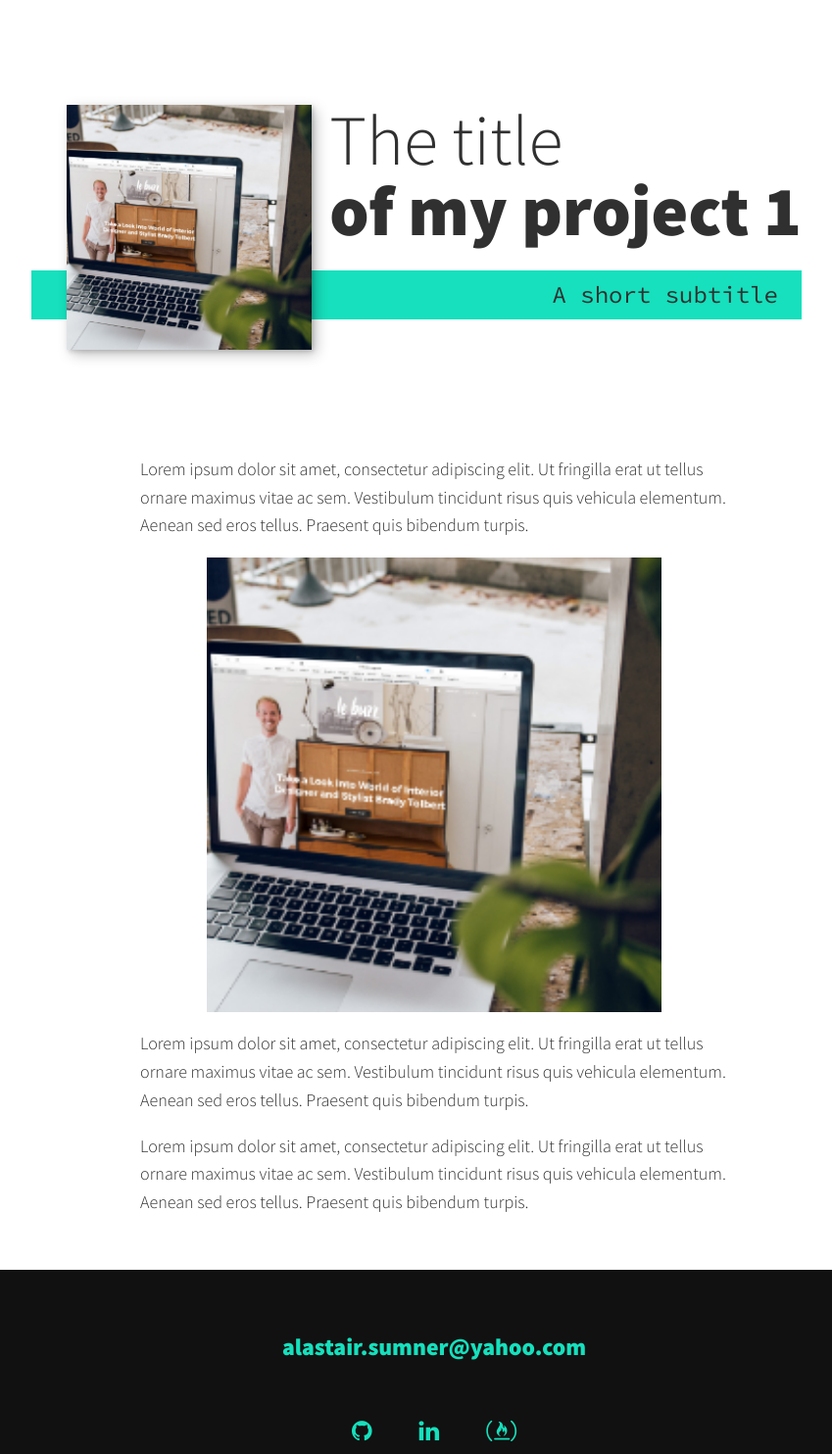
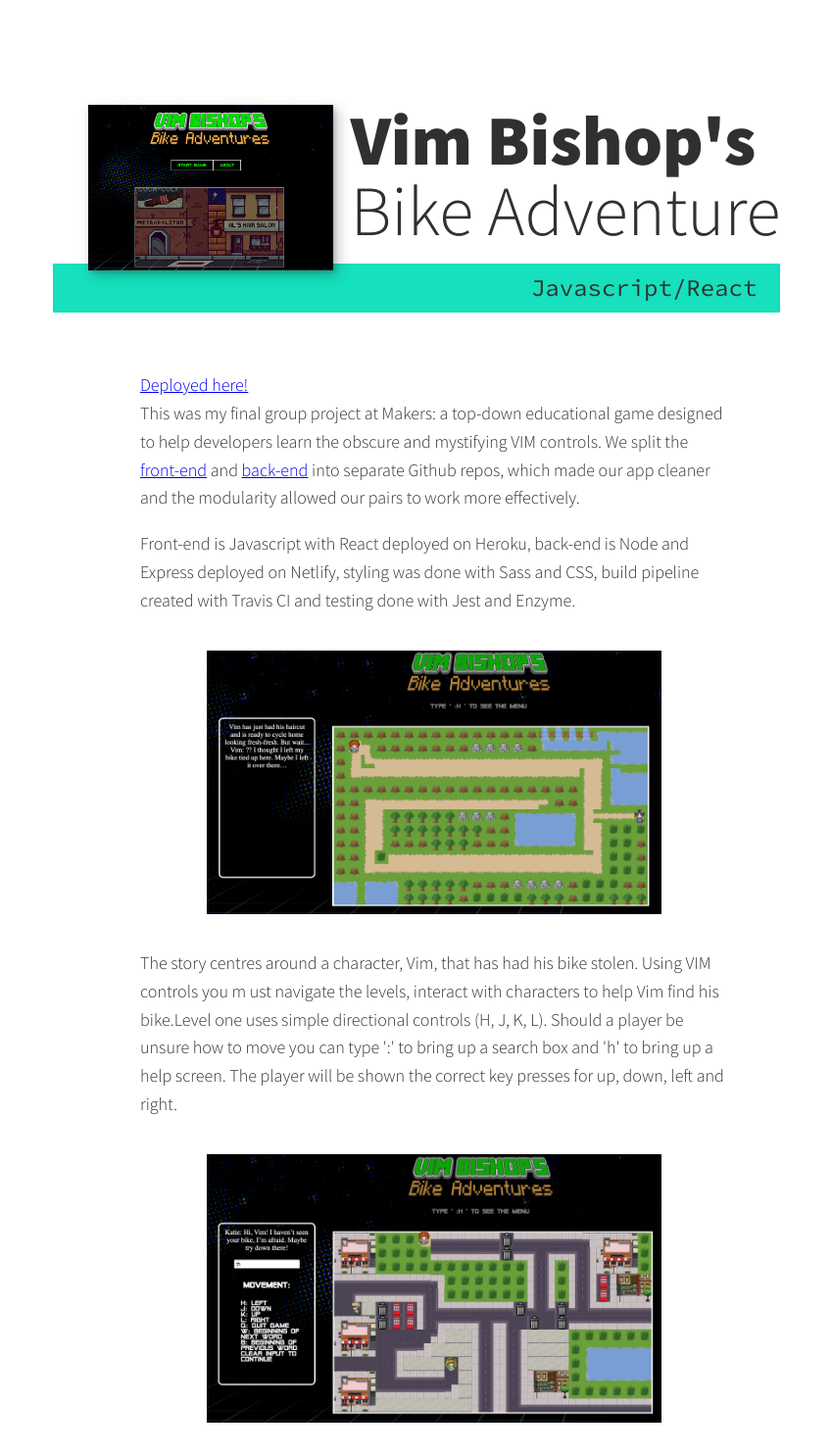
Before and after one commit to Sumner1185/portfolio_website, a plain HTML site: page portfolio-items/portfolio-item-1.html in a window 1280 px wide. Shown: the part 89-1573 px from the top of the page at 98% size, without its empty margins (197-1046 px from the left). Drawn offline with nearby package versions, Linux system fonts and the light colour scheme.

Commit message:
Update portfolio 1 page

```diff
--- a/css/style.css
+++ b/css/style.css
@@ -284,6 +284,24 @@ header {
   }
 }
 
+.portfolio__1-intro {
+  position: relative;
+  padding-bottom: 1em;
+}
+
+@media (min-width: 600px) {
+  .portfolio__1-intro {
+    display: grid;
+    width: min-content;
+    margin: 0 auto;
+    grid-column-gap: 1em;
+    grid-template-areas:
+      "img title"
+      "img subtitle";
+    grid-template-columns: min-content max-content;
+  }
+}
+
 /* my services section */
 
 .my-services {
@@ -490,3 +508,12 @@ header {
   margin-right: auto;
   width: 50%;
 }
+
+.portfolio1-item-individual-img {
+  display: block;
+  margin-left: auto;
+  margin-right: auto;
+  width: 50%;
+  padding-top: 1em;
+  padding-bottom: 1em;
+}
--- a/portfolio-items/portfolio-item-1.html
+++ b/portfolio-items/portfolio-item-1.html
@@ -34,22 +34,41 @@
       </nav>
     </header>
 
-    <section class="intro">
+    <section class="portfolio__1-intro">
       <h1 class="section__title section__title--intro">
-        The title <strong>of my project 1</strong>
+        <strong>Vim Bishop's</strong> Bike Adventure
       </h1>
-      <p class="section__subtitle section__subtitle--intro">A short subtitle</p>
-      <img src="../img/image1.png" alt="" class="intro__img">
+      <p class="section__subtitle section__subtitle--intro">Javascript/React</p>
+      <img src="../img/vb-startscreen.png" alt="" class="intro__img">
     </section>
 
     <div class="portfolio-item-individual">
-      <p>Lorem ipsum dolor sit amet, consectetur adipiscing elit. Ut fringilla erat ut tellus ornare maximus vitae ac sem.
-        Vestibulum tincidunt risus quis vehicula elementum. Aenean sed eros tellus. Praesent quis bibendum turpis.</p>
-        <img src="../img/image6.png" alt="" class="portfolio-item-individual-img">
-      <p>Lorem ipsum dolor sit amet, consectetur adipiscing elit. Ut fringilla erat ut tellus ornare maximus vitae ac sem.
-        Vestibulum tincidunt risus quis vehicula elementum. Aenean sed eros tellus. Praesent quis bibendum turpis.</p>
-      <p>Lorem ipsum dolor sit amet, consectetur adipiscing elit. Ut fringilla erat ut tellus ornare maximus vitae ac sem.
-        Vestibulum tincidunt risus quis vehicula elementum. Aenean sed eros tellus. Praesent quis bibendum turpis.</p>
+      <p>
+        <a href="https://vimvincible.netlify.app/" target="_blank">Deployed here!</a><br>
+        This was my final group project at Makers: a top-down educational game designed to help developers learn the obscure
+        and mystifying VIM controls. We split the <a href="https://github.com/RaeRachael/invimcible_front_end" target="_blank">front-end</a>
+        and <a href="https://github.com/tristanlangford/invimcible_back_end" target="_blank">back-end</a> into separate Github repos,
+        which made our app cleaner and the modularity allowed our pairs to work more effectively.
+      </p>
+      <p>
+        Front-end is Javascript with React deployed on Heroku, back-end is Node and Express deployed on Netlify, styling was done with Sass
+        and CSS, build pipeline created with Travis CI and testing done with Jest and Enzyme.
+      </p>
+      <img src="../img/vb-level1.png" alt="Vim Bishop's Bike Adventure Level 1" class="portfolio1-item-individual-img">
+      <p>The story centres around a character, Vim, that has had his bike stolen. Using VIM controls
+        you m ust navigate the levels, interact with characters to help Vim find his bike.Level one uses simple directional controls (H, J, K, L). Should a player be unsure how to move you can type ':' to bring up
+        a search box and 'h' to bring up a help screen. The player will be shown the correct key presses for up, down, left and right.
+      </p>
+      <img src="../img/vb-level2.png" alt="Vim Bishop's Bike Adventure Level 2" class="portfolio1-item-individual-img">
+      <p>Level 2 grows on the available controls as Vim finds himself unable to bypass barriers to continue his search. As per the screenshot
+        below the helpscreen now shows 'w' and 'b', the VIM commands to jump to the beginning of the next word and the beginning of the
+        previous word respectively. There are also more characters to interact with along the way. The game can be quit at any time using the
+        ':q' command bringing the player back to the home screen.
+      </p>
+      <p>
+        Future developments to the game include more levels, more interaction with characters bringing in more VIM commands and deciding whether Vim
+        will ever find his bike! 😈
+      </p>
     </div>
 
     <!-- Footer -->
--- a/portfolio-items/portfolio-item-4.html
+++ /dev/null
@@ -1,81 +0,0 @@
-<!DOCTYPE html>
-<html lang="en">
-  <head>
-    <meta charset="UTF-8">
-    <meta name="viewport" content="width-device-width, initial-scale=1.0">
-    <title>Al's Portfolio Site</title>
-    <link rel="stylesheet"
-    href="https://cdnjs.cloudflare.com/ajax/libs/normalize/8.0.1/normalize.min.css" integrity="sha512-NhSC1YmyruXifcj/KFRWoC561YpHpc5Jtzgvbuzx5VozKpWvQ+4nXhPdFgmx8xqexRcpAglTj9sIBWINXa8x5w==" crossorigin="anonymous" />
-    <link rel="stylesheet"
-    href="https://cdnjs.cloudflare.com/ajax/libs/font-awesome/5.14.0/css/all.css" integrity="sha512-1PKOgIY59xJ8Co8+NE6FZ+LOAZKjy+KY8iq0G4B3CyeY6wYHN3yt9PW0XpSriVlkMXe40PTKnXrLnZ9+fkDaog==" crossorigin="anonymous" />
-    <link rel="stylesheet" href="https://cdnjs.cloudflare.com/ajax/libs/font-awesome/4.7.0/css/font-awesome.min.css">
-
-    <!-- Fonts -->
-    <link href="https://fonts.googleapis.com/css?family=Source+Code+Pro:400,900|Source+Sans+Pro:300,900&display=swap" rel="stylesheet">
-
-    <link rel="stylesheet" href="../css/style.css">
-  </head>
-
-  <body>
-    <header>
-      <div class="logo">
-        <img src="../img/logo.png" alt="">
-      </div>
-      <button class="nav-toggle" aria-label="toggle navigation">
-        <span class="hamburger"></span>
-      </button>
-      <nav class="nav">
-        <ul class="nav__list">
-          <li class="nav__item"><a href="../index.html" class="nav__link">Home</a></li>
-          <li class="nav__item"><a href="../index.html#services" class="nav__link">My Services</a></li>
-          <li class="nav__item"><a href="../index.html#about" class="nav__link">About Me</a></li>
-          <li class="nav__item"><a href="../index.html#work" class="nav__link">My Work</a></li>
-        </ul>
-      </nav>
-    </header>
-
-    <section class="intro">
-      <h1 class="section__title section__title--intro">
-        The title <strong>of my project 4</strong>
-      </h1>
-      <p class="section__subtitle section__subtitle--intro">A short subtitle</p>
-      <img src="../img/image1.png" alt="" class="intro__img">
-    </section>
-
-    <div class="portfolio-item-individual">
-      <p>Lorem ipsum dolor sit amet, consectetur adipiscing elit. Ut fringilla erat ut tellus ornare maximus vitae ac sem.
-        Vestibulum tincidunt risus quis vehicula elementum. Aenean sed eros tellus. Praesent quis bibendum turpis.</p>
-        <img src="../img/image6.png" alt="" class="portfolio-item-individual-img">
-      <p>Lorem ipsum dolor sit amet, consectetur adipiscing elit. Ut fringilla erat ut tellus ornare maximus vitae ac sem.
-        Vestibulum tincidunt risus quis vehicula elementum. Aenean sed eros tellus. Praesent quis bibendum turpis.</p>
-      <p>Lorem ipsum dolor sit amet, consectetur adipiscing elit. Ut fringilla erat ut tellus ornare maximus vitae ac sem.
-        Vestibulum tincidunt risus quis vehicula elementum. Aenean sed eros tellus. Praesent quis bibendum turpis.</p>
-    </div>
-
-    <!-- Footer -->
-    <footer class="footer">
-      <a href="mailto:alastair.sumner@yahoo.com" class="footer__link">alastair.sumner@yahoo.com</a>
-      <ul class="social-list">
-        <li class="social-list__item">
-          <a class="social-list__link" href="https://github.com/Sumner1185">
-            <i class="fa fa-github"></i>
-          </a>
-        </li>
-        <li class="social-list__item">
-          <a class="social-list__link" href="https://www.linkedin.com/in/alastair-sumner-77955124/">
-            <i class="fa fa-linkedin"></i>
-          </a>
-        </li>
-        <li class="social-list__item">
-          <a class="social-list__link" href="https://www.freecodecamp.org/fccda1df2f1-35cf-4182-a427-4afc1ad0e4b2">
-            <i class="fa fa-free-code-camp"></i>
-          </a>
-        </li>
-      </ul>
-    </footer>
-
-    <script src="../js/index.js"></script>
-
-  </body>
-
-</html>
```
Also changed, not shown: img/vb-level1.png (added), img/vb-level2.png (added), img/vb-startscreen.png (added).
